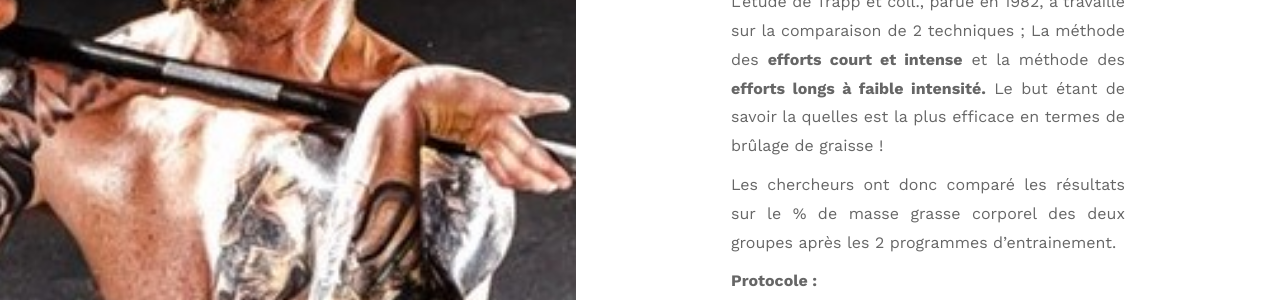
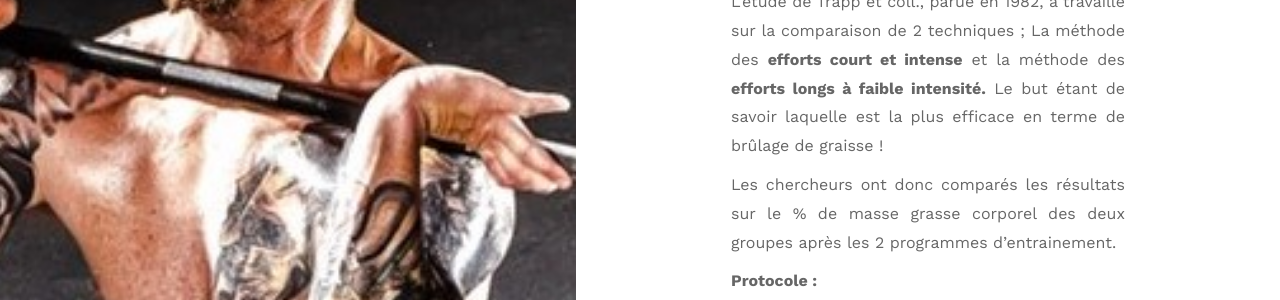
Before and after one commit to phildaponte/odemard, a Jekyll site: the page built from _posts/2017-06-12-etre-efficace-dans-votre-perte-de-poids.md, in a window 1280 px wide. Shown: the part 471-771 px from the top of the page. Built offline with Jekyll 4.4.1, drawn with Linux system fonts in a browser that asks for light colours; comment, search, counter and statistics services are not loaded.

Commit message:
Update Blog Post “2017-06-12-etre-efficace-dans-votre-perte-de-poids”

```diff
--- a/_posts/2017-06-12-etre-efficace-dans-votre-perte-de-poids.md
+++ b/_posts/2017-06-12-etre-efficace-dans-votre-perte-de-poids.md
@@ -10,9 +10,9 @@ de masse grâce. Cet article est là pour nous éclairer !
 
 L’étude de Trapp et coll., parue en 1982, a travaillé sur la comparaison de 2 techniques ;
 La méthode des **efforts court et intense** et la méthode des **efforts longs à faible intensité.** Le
-but étant de savoir la quelles est la plus efficace en termes de brûlage de graisse !
+but étant de savoir laquelle est la plus efficace en terme de brûlage de graisse !
 
-Les chercheurs ont donc comparé les résultats sur le % de masse grasse corporel des deux
+Les chercheurs ont donc comparés les résultats sur le % de masse grasse corporel des deux
 groupes après les 2 programmes d’entrainement.
 
 **Protocole :**
```
